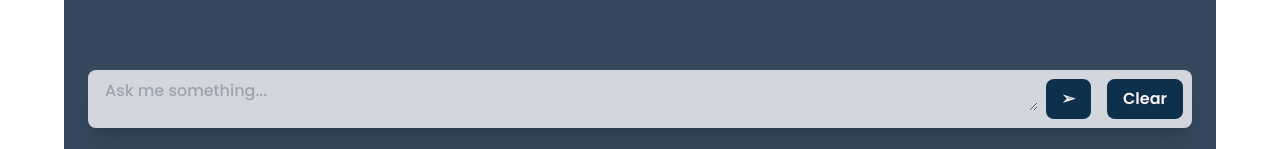
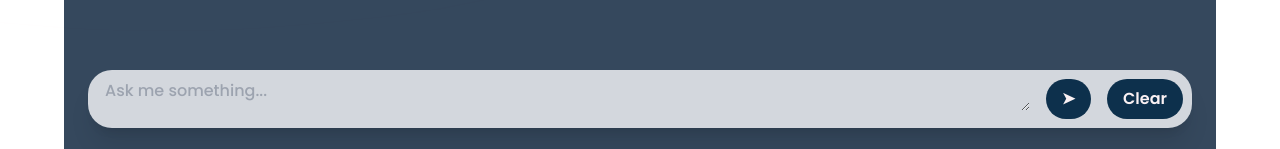
Before and after one commit to AngelJCT/_talkmate_react, a React (Create React App) app: page / in a window 1280 px wide. Shown: the part 648-797 px from the top of the page. Built offline with nearby package versions, Linux system fonts and the light colour scheme.

Commit message:
making the text input container and more buttons rounded, changing send arrow

```diff
--- a/src/App.js
+++ b/src/App.js
@@ -92,7 +92,7 @@ function App() {
           </div>
       </div>
       <form onSubmit={handleSubmit} className='flex-none p-6'>
-        <div className='flex flex-row sm:flex-row rounded-lg border border-transparent bg-gray-200 bg-opacity-90 shadow-xl'>
+        <div className='flex flex-row sm:flex-row rounded-3xl border border-transparent bg-gray-200 bg-opacity-90 shadow-xl'>
           <TextareaAutosize
           className="flex-grow px-4 py-2 bg-transparent text-black focus:outline-none font-medium"
           placeholder='Ask me something...'
@@ -105,8 +105,8 @@ function App() {
             }
         }}/>
         <div className='flex-none flex items-end'>
-          <button type='submit' className='bg-custom-color rounded-lg px-4 py-2 my-2 mx-2 text-white font-semibold focus:outline-none hover:bg-gray-600 transition-colors duration-300'>➢</button>
-          <button onClick={clearChat} className='bg-custom-color rounded-lg px-4 py-2 my-2 mx-2 text-white font-semibold focus:outline-none hover:bg-gray-600 transition-colors duration-300'>Clear</button>
+          <button type='submit' className='bg-custom-color rounded-3xl px-4 py-2 my-2 mx-4 text-white font-semibold focus:outline-none hover:bg-gray-600 transition-colors duration-300'>➤</button>
+          <button onClick={clearChat} className='bg-custom-color rounded-3xl px-4 py-2 my-2 mr-2 text-white font-semibold focus:outline-none hover:bg-gray-600 transition-colors duration-300'>Clear</button>
         </div>
         </div>
       </form>
```
